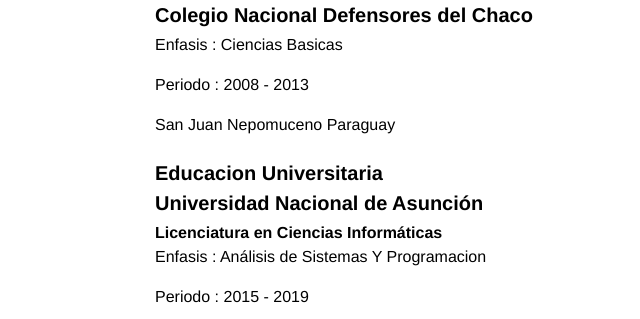
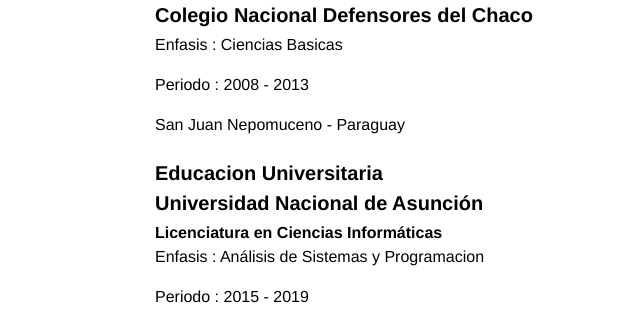
Before and after one commit to leandrobritez/leandrobritez.github.io, a plain HTML site: page index.html in a window 1280 px wide. Shown: the part 790-1109 px from the top of the page, 285-925 px from the left. Drawn offline with Linux system fonts and the light colour scheme.

Commit message:
Actualizacion 3

```diff
--- a/index.html
+++ b/index.html
@@ -77,7 +77,7 @@
                 <p>
                     Periodo : 2008 - 2013
                 </p>
-                <span>San Juan Nepomuceno Paraguay</span>
+                <span>San Juan Nepomuceno - Paraguay</span>
               </dd>
 
 
@@ -87,7 +87,7 @@
                   <h2>Universidad Nacional de Asunción </h2>
                   <p>
                     <strong>Licenciatura en Ciencias Informáticas</strong><br />
-                    Enfasis : Análisis de Sistemas Y Programacion
+                    Enfasis : Análisis de Sistemas y Programacion
                   </p>
                   <p>
                     Periodo : 2015 - 2019
```
